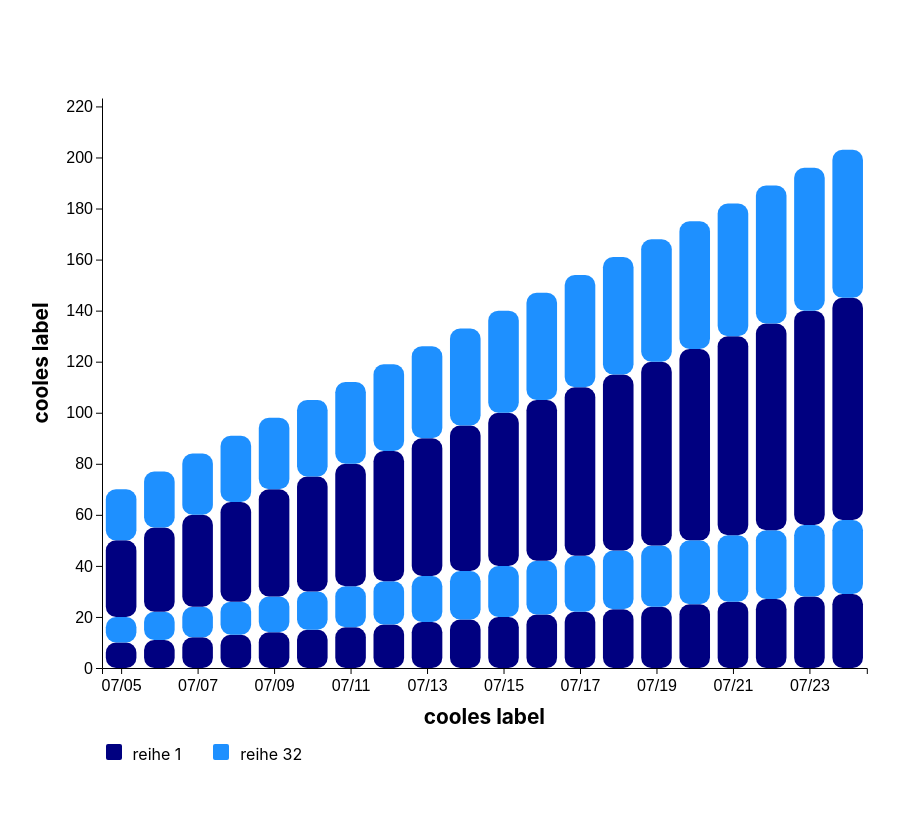
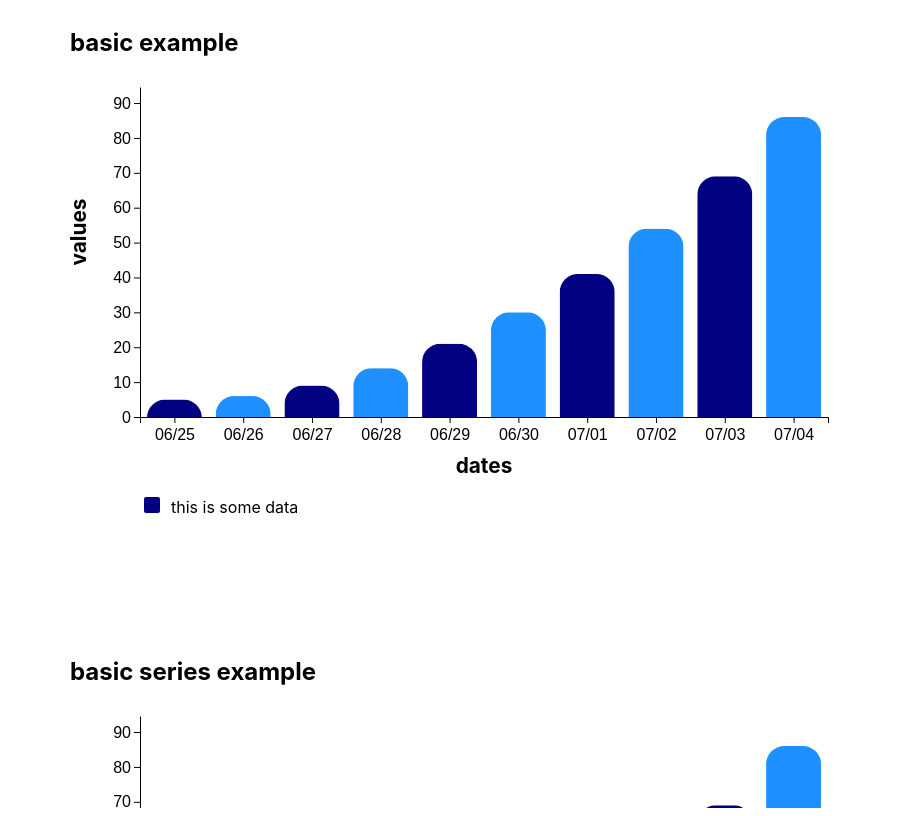
Before and after one commit to LudwigWermke/ngx-date-bar-chart, an Angular app: page / in a window 1280 px wide. Shown: the whole page, without its empty margins (186-1085 px from the left). Built offline with nearby package versions, Linux system fonts and the light colour scheme.

Commit message:
set up for basic demo data

```diff
--- a/projects/demo/src/app/app.component.css
+++ b/projects/demo/src/app/app.component.css
@@ -1,7 +1,20 @@
-.demo-chart {
-    display: block;
-    margin: auto;
-    width: 66vw;
-    height: 80vh;
-    font-family: -apple-system, BlinkMacSystemFont, "Segoe UI", Roboto, Helvetica, Arial, sans-serif, "Apple Color Emoji", "Segoe UI Emoji", "Segoe UI Symbol";
+.overflow-wrapper {
+  height: 100vh;
+  width: 100vw;
+  overflow-y: auto;
+  font-family: -apple-system, BlinkMacSystemFont, "Segoe UI", Roboto, Helvetica,
+    Arial, sans-serif, "Apple Color Emoji", "Segoe UI Emoji", "Segoe UI Symbol";
 }
+
+.overflow-wrapper > div {
+  width: 100%;
+  display: flex;
+  flex-direction: column;
+  align-items: center;
+  gap: 20vh;
+}
+
+.chart-container {
+  width: 60vw;
+  height: 50vh;
+}
--- a/projects/demo/src/app/app.component.html
+++ b/projects/demo/src/app/app.component.html
@@ -1,10 +1,31 @@
-<ngx-date-bar-chart
-  class="demo-chart"
-  [fontSizeTicks]="'1rem'"
-  [colors]="['navy', 'dodgerblue']"
-  [barRadiusFunction]="barRadiusFunction"
-  [data]="data"
-  [legendLabels]="['reihe 1', 'reihe 32']"
-  [stacked]="true"
-></ngx-date-bar-chart>
-<!--  [formatDateFunction]="formatDate"-->
+<div class="overflow-wrapper">
+  <div >
+    <div>
+      <h2>basic example</h2>
+      <div class="chart-container">
+        <ngx-date-bar-chart
+          [colors]="['navy', 'dodgerblue']"
+          [data]="basicData"
+          [legendLabels]="['this is some data']"
+          [xAxisLabel]="'dates'"
+          [yAxisLabel]="'values'"
+          [yMin]="0"
+        ></ngx-date-bar-chart>
+      </div>
+    </div>
+
+    <div>
+      <h2>basic series example</h2>
+      <div class="chart-container">
+        <ngx-date-bar-chart
+          [colors]="['navy', 'dodgerblue']"
+          [data]="basicData"
+          [legendLabels]="['this is some data']"
+          [xAxisLabel]="'dates'"
+          [yAxisLabel]="'values'"
+          [yMin]="0"
+        ></ngx-date-bar-chart>
+      </div>
+    </div>
+  </div>
+</div>
--- a/projects/demo/src/app/app.component.ts
+++ b/projects/demo/src/app/app.component.ts
@@ -1,6 +1,5 @@
 import { Component } from '@angular/core';
 import { INgxDateValue } from 'projects/ngx-date-bar-chart/src/lib/interfaces/date-value.interface';
-import { NgxDateBarChartComponent } from '../../../ngx-date-bar-chart/src/lib/ngx-date-bar-chart.component';
 import { INgxDateValueSeries } from '../../../ngx-date-bar-chart/src/lib/interfaces/date-value-series.interface';
 
 @Component({
@@ -14,12 +13,13 @@ export class AppComponent {
   // children!: QueryList<NgxDateBarChartComponent>;
 
   public data: INgxDateValueSeries[] = [];
-  // public data: INgxDateValue[] = [];
+  public basicData: INgxDateValue[] = [];
 
   constructor() {
+    this.initBasicData();
     const data: INgxDateValueSeries[] = [];
     // const data: INgxDateValue[] = [];
-    for (let i = 10; i < 30; ++i) {
+    for (let i = 0; i < 10; ++i) {
       const date = new Date();
       date.setDate(new Date().getDate() + i);
 
@@ -42,8 +42,13 @@ export class AppComponent {
     return barWidth / 3;
   }
 
-  // // Todo write example in doc
-  // public formatDate(date: Date): string {
-  //   return new Date(date).getDay().toString();
-  // }
+  private initBasicData(): void {
+    const data: INgxDateValue[] = [];
+    for (let i = 0; i < 10; ++i) {
+      const date = new Date();
+      date.setDate(date.getDate() + i);
+      data.push({ date, value: 5 + i * i });
+    }
+    this.basicData = data;
+  }
 }
--- a/projects/ngx-date-bar-chart/src/lib/ngx-date-bar-chart.component.css
+++ b/projects/ngx-date-bar-chart/src/lib/ngx-date-bar-chart.component.css
@@ -1,9 +1,9 @@
-svg {
+.ngx-date-bar-chart {
   width: 100%;
   height: 100%;
 }
 
-.ngx-date-bar-chart {
+svg {
   width: 100%;
   height: 100%;
 }
--- a/projects/ngx-date-bar-chart/src/lib/ngx-date-bar-chart.component.html
+++ b/projects/ngx-date-bar-chart/src/lib/ngx-date-bar-chart.component.html
@@ -1,9 +1,9 @@
+<div [id]="internalId" class="ngx-date-bar-chart" (window:resize)="resize()">
   <ng-container
     [ngTemplateOutlet]="legendTemplate"
-  *ngIf="legendLabels?.length && legendPosition.includes('top')">
+    *ngIf="legendLabels?.length && legendPosition.includes('top')"
+  >
   </ng-container>
-
-<div [id]="internalId" class="ngx-date-bar-chart" (window:resize)="resize()">
   <svg>
     <!-- single bars -->
     <g *ngIf="processedData && !!yScale && !!xScale">
@@ -63,37 +63,48 @@
     <g class="axis x-axis" [attr.transform]="transformXAxis"></g>
     <g class="axis y-axis" [attr.transform]="transformYAxis"></g>
 
-    <text *ngIf="xAxisLabel"
+    <text
+      *ngIf="xAxisLabel"
       text-anchor="middle"
       alignment-baseline="hanging"
       dominant-baseline="hanging"
       font-weight="bold"
       font-size="1.3em"
       [attr.transform]="getXAxisLabelPosition()"
-    >{{xAxisLabel}}</text>
+    >
+      {{ xAxisLabel }}
+    </text>
 
-    <text *ngIf="yAxisLabel"
+    <text
+      *ngIf="yAxisLabel"
       text-anchor="middle"
       alignment-baseline="hanging"
       dominant-baseline="hanging"
       font-weight="bold"
       font-size="1.3em"
       [attr.transform]="getYAxisLabelPosition()"
-    >{{yAxisLabel}}</text>
-
+    >
+      {{ yAxisLabel }}
+    </text>
   </svg>
-</div>
-
   <ng-container
     [ngTemplateOutlet]="legendTemplate"
-  *ngIf="legendLabels?.length && legendPosition.includes('bottom')">
+    *ngIf="legendLabels?.length && legendPosition.includes('bottom')"
+  >
   </ng-container>
+</div>
 
 <ng-template #legendTemplate>
   <div class="legend" [ngClass]="getFlexClass(legendPosition)">
     <div class="legend-item" *ngFor="let item of legendLabels; index as i">
-      <div class="legend-square" [ngStyle]="{'background-color': colors[i], 'font-size': fontSizeTicks}"></div>
-      <span>{{item}}</span>
+      <div
+        class="legend-square"
+        [ngStyle]="{
+          'background-color': colors[i],
+          'font-size': fontSizeTicks
+        }"
+      ></div>
+      <span>{{ item }}</span>
     </div>
   </div>
 </ng-template>
```
Lines whose indentation alone changed are shown as unchanged.
